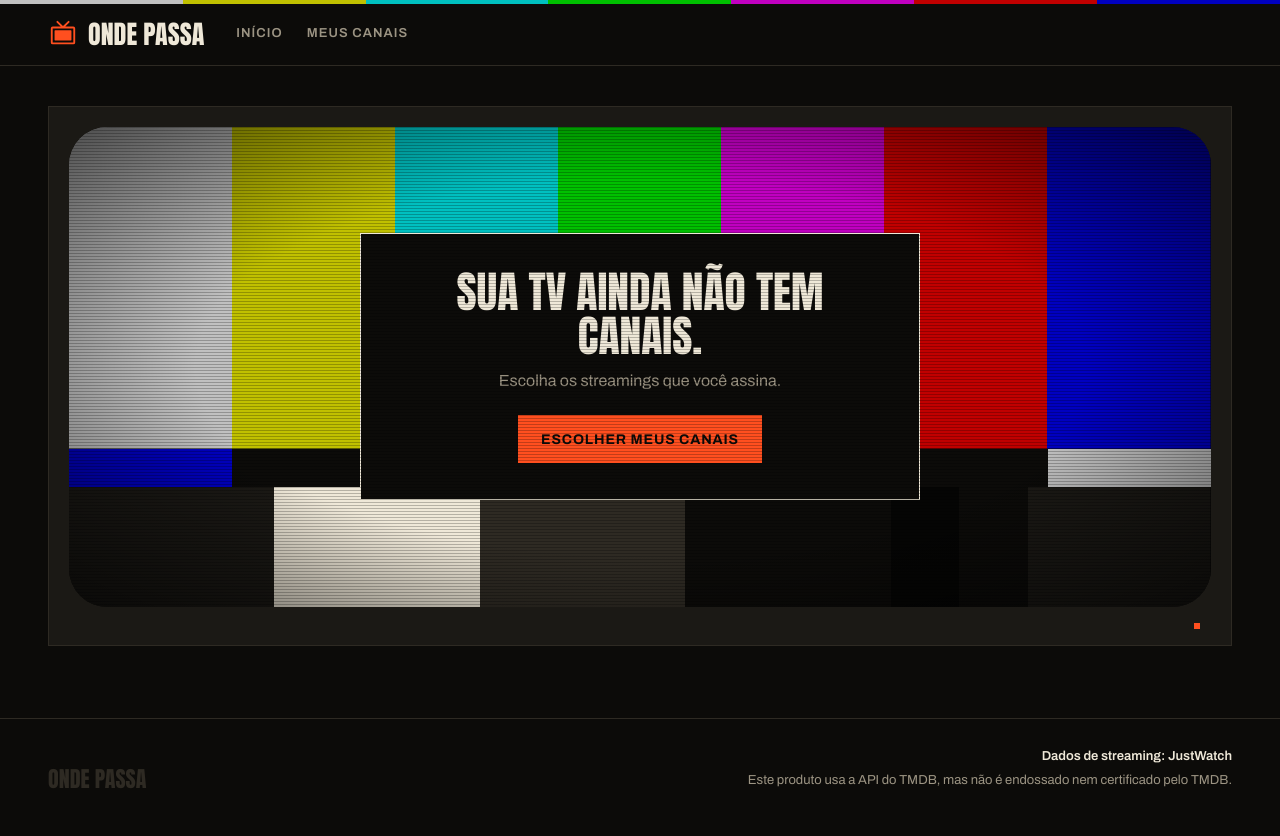
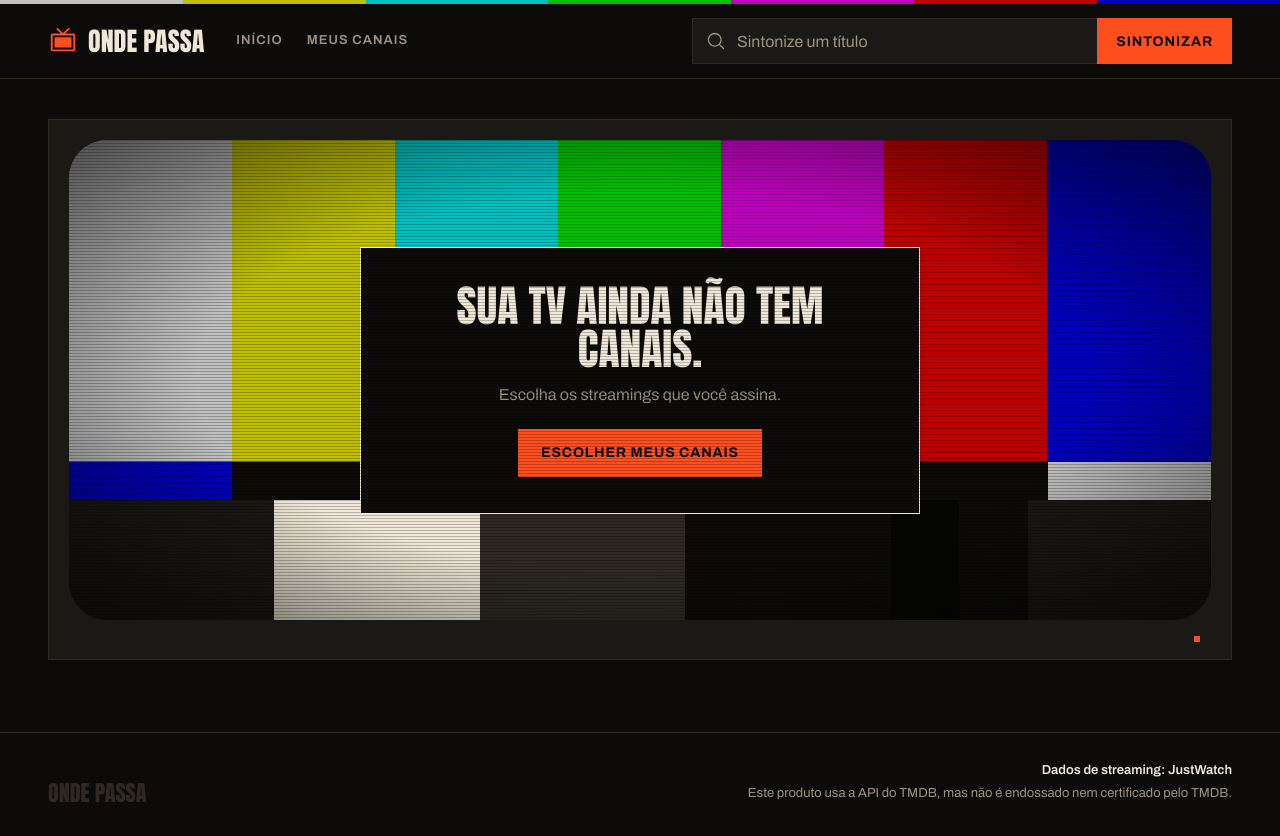
Before and after one commit to Vitor-Borin/CP04-WebDev, a React (Vite) app: page /canal/1 in a window 1280 px wide. Built offline with nearby package versions, Linux system fonts and the light colour scheme; no server answers.

Commit message:
feat: busca por titulo com aviso de sinal fraco

```diff
--- a/src/App.css
+++ b/src/App.css
@@ -154,6 +154,71 @@
 .nav a:hover {
     color: var(--papel);
     border-color: var(--sinal);
+}
+
+/* ===== Busca ===== */
+
+.search {
+    position: relative;
+    display: flex;
+    flex: 1 1 340px;
+    min-width: 0;
+    max-width: 540px;
+    margin-left: auto;
+}
+
+.search-icon {
+    position: absolute;
+    top: 50%;
+    left: 14px;
+    font-size: 20px;
+    color: var(--apagado);
+    pointer-events: none;
+    transform: translateY(-50%);
+}
+
+.search input {
+    flex: 1;
+    width: 100%;
+    min-width: 0;
+    height: 46px;
+    padding: 0 14px 0 44px;
+    background: var(--carcaca);
+    border: 1px solid var(--linha);
+    border-right: 0;
+    border-radius: 0;
+    outline: none;
+    transition: border-color 0.2s;
+}
+
+.search input::placeholder {
+    color: var(--apagado);
+}
+
+.search input::-webkit-search-cancel-button {
+    display: none;
+}
+
+.search input:focus-visible {
+    border-color: var(--sinal);
+    box-shadow: inset 0 0 0 1px var(--sinal);
+}
+
+.search .button {
+    min-height: 46px;
+    padding: 0 18px;
+}
+
+.search-warning {
+    position: absolute;
+    top: calc(100% + 8px);
+    right: 0;
+    left: 0;
+    padding: 10px 14px;
+    font-size: 14px;
+    background: var(--tubo);
+    border: 1px solid var(--sinal);
+    box-shadow: inset 3px 0 0 var(--sinal);
 }
 
 /* ===== Rodapé ===== */
@@ -705,6 +770,32 @@
     width: 55%;
 }
 
+/* ===== Resultados da busca ===== */
+
+.results-top {
+    display: flex;
+    flex-wrap: wrap;
+    align-items: flex-end;
+    justify-content: space-between;
+    gap: 16px 40px;
+    margin-bottom: 32px;
+    padding-bottom: 28px;
+    border-bottom: 1px solid var(--linha);
+}
+
+.results-top .label {
+    margin-bottom: 12px;
+}
+
+.results-title {
+    font-size: clamp(44px, 7vw, 112px);
+    overflow-wrap: anywhere;
+}
+
+.results .poster-grid {
+    gap: 28px 16px;
+}
+
 /* ===== TV grande (zapping) ===== */
 
 .tv-large .tv-screen {
--- a/src/components/Header.jsx
+++ b/src/components/Header.jsx
@@ -1,5 +1,6 @@
 import { Link } from "react-router"
 import { PiTelevisionSimpleFill } from "react-icons/pi"
+import SearchBar from "./SearchBar"
 
 const Header = () => {
     return (
@@ -14,6 +15,8 @@ const Header = () => {
                     <Link to="/">Início</Link>
                     <Link to="/canais">Meus canais</Link>
                 </nav>
+
+                <SearchBar />
             </div>
         </header>
     )
--- /dev/null
+++ b/src/components/SearchBar.jsx
@@ -0,0 +1,42 @@
+import { useState } from "react"
+import { useNavigate } from "react-router"
+import { PiMagnifyingGlass } from "react-icons/pi"
+
+const SearchBar = () => {
+    const [aviso, setAviso] = useState(false)
+    const navigate = useNavigate()
+
+    const sintonizar = (evento) => {
+        evento.preventDefault()
+
+        const termo = document.querySelector("#campo-busca").value
+            .replaceAll("/", " ")
+            .replaceAll("?", " ")
+            .replaceAll("#", " ")
+            .trim()
+
+        if (termo.length < 2) {
+            setAviso(true)
+        } else {
+            setAviso(false)
+            navigate(`/busca/${termo}`)
+        }
+    }
+
+    return (
+        <form className="search" role="search" onSubmit={sintonizar}>
+            <label htmlFor="campo-busca" className="sr-only">Buscar filme ou série</label>
+            <PiMagnifyingGlass className="search-icon" aria-hidden="true" />
+            <input id="campo-busca" type="search" placeholder="Sintonize um título" autoComplete="off" />
+            <button type="submit" className="button">Sintonizar</button>
+
+            {aviso && (
+                <p className="search-warning" role="alert">
+                    Sinal fraco. Digite pelo menos 2 letras para sintonizar.
+                </p>
+            )}
+        </form>
+    )
+}
+
+export default SearchBar
--- a/src/main.jsx
+++ b/src/main.jsx
@@ -7,6 +7,7 @@ import App from './App'
 import HomePage from './pages/HomePage'
 import ChannelsPage from './pages/ChannelsPage'
 import ZappingPage from './pages/ZappingPage'
+import SearchPage from './pages/SearchPage'
 import PageNotFound from './pages/PageNotFound'
 
 const router = createBrowserRouter([
@@ -18,6 +19,7 @@ const router = createBrowserRouter([
       {index: true, element: <HomePage/>},
       {path: "canais", element: <ChannelsPage/>},
       {path: "canal/:providerId", element: <ZappingPage/>},
+      {path: "busca/:termo", element: <SearchPage/>},
       {path: "*", element: <PageNotFound/>}
     ]
   }
--- /dev/null
+++ b/src/pages/SearchPage.jsx
@@ -0,0 +1,116 @@
+import { useEffect, useState } from "react"
+import { useParams } from "react-router"
+import PosterCard from "../components/PosterCard"
+import SignalState from "../components/SignalState"
+
+const API_URL = import.meta.env.VITE_API_URL
+const API_KEY = import.meta.env.VITE_TMDB_KEY
+
+const SearchPage = () => {
+    const params = useParams()
+    const [resultados, setResultados] = useState([])
+    const [carregando, setCarregando] = useState(true)
+    const [erro, setErro] = useState(false)
+
+    useEffect(() => {
+        let ignorar = false
+
+        const buscarResultados = async () => {
+            setCarregando(true)
+            setErro(false)
+
+            try {
+                const resposta = await fetch(`${API_URL}search/multi?api_key=${API_KEY}&language=pt-BR&query=${params.termo.replaceAll("&", " ")}&include_adult=false`)
+                const dados = await resposta.json()
+
+                if (!ignorar) {
+                    if (dados.success === false) {
+                        setErro(true)
+                    } else {
+                        setResultados(dados.results.filter((resultado) => resultado.media_type !== "person"))
+                    }
+                    setCarregando(false)
+                }
+            } catch (falha) {
+                console.log(falha)
+                if (!ignorar) {
+                    setErro(true)
+                    setCarregando(false)
+                }
+            }
+        }
+
+        buscarResultados()
+
+        return () => {
+            ignorar = true
+        }
+    }, [params.termo])
+
+    const contador = resultados.length === 1 ? "1 resultado" : `${resultados.length} resultados`
+
+    return (
+        <section className="results">
+            <div className="results-top">
+                <div>
+                    <p className="label">Busca</p>
+                    <h1 className="page-title results-title">“{params.termo}”</h1>
+                </div>
+
+                {!carregando && !erro && resultados.length > 0 && (
+                    <p className="counter">{contador}</p>
+                )}
+            </div>
+
+            {carregando && (
+                <ul className="poster-grid" aria-label="Carregando resultados">
+                    {[1, 2, 3, 4, 5, 6, 7, 8, 9, 10, 11, 12].map((bloco) => (
+                        <li key={bloco} className="poster-card-loading">
+                            <div className="poster-card-frame">
+                                <div className="static" aria-hidden="true"></div>
+                            </div>
+                            <span className="loading-line"></span>
+                            <span className="loading-line loading-line-short"></span>
+                        </li>
+                    ))}
+                </ul>
+            )}
+
+            {!carregando && erro && (
+                <div className="tv">
+                    <SignalState
+                        estado="erro"
+                        mensagem="Sem sinal. A busca não respondeu. Tente de novo em instantes."
+                    />
+                </div>
+            )}
+
+            {!carregando && !erro && resultados.length === 0 && (
+                <div className="tv">
+                    <SignalState
+                        estado="vazio"
+                        mensagem={`Nada passando com o nome "${params.termo}". Confira a grafia ou tente o título original.`}
+                    />
+                </div>
+            )}
+
+            {!carregando && !erro && resultados.length > 0 && (
+                <ul className="poster-grid">
+                    {resultados.map((resultado) => (
+                        <li key={`${resultado.media_type}-${resultado.id}`}>
+                            <PosterCard
+                                id={resultado.id}
+                                tipo={resultado.media_type === "movie" ? "filme" : "serie"}
+                                titulo={resultado.title || resultado.name}
+                                ano={(resultado.release_date || resultado.first_air_date || "").slice(0, 4)}
+                                poster={resultado.poster_path}
+                            />
+                        </li>
+                    ))}
+                </ul>
+            )}
+        </section>
+    )
+}
+
+export default SearchPage
```
Also changed, not shown: 1 other file (tests, documents, lock files or other folders).
